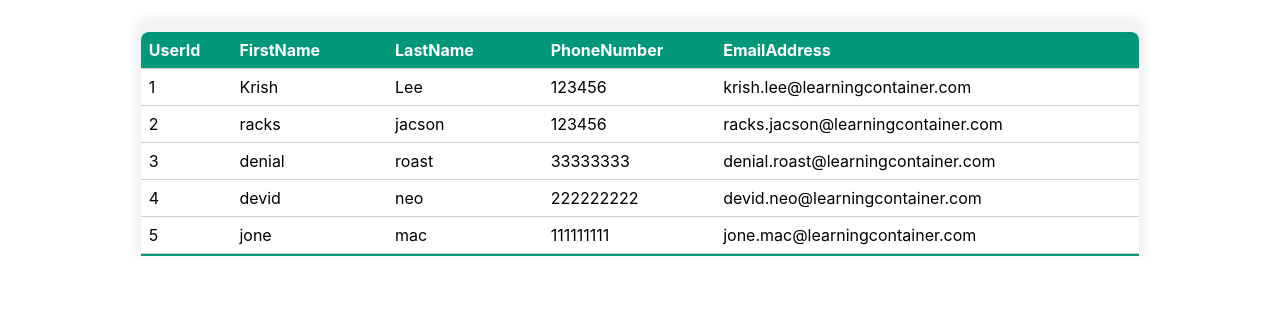
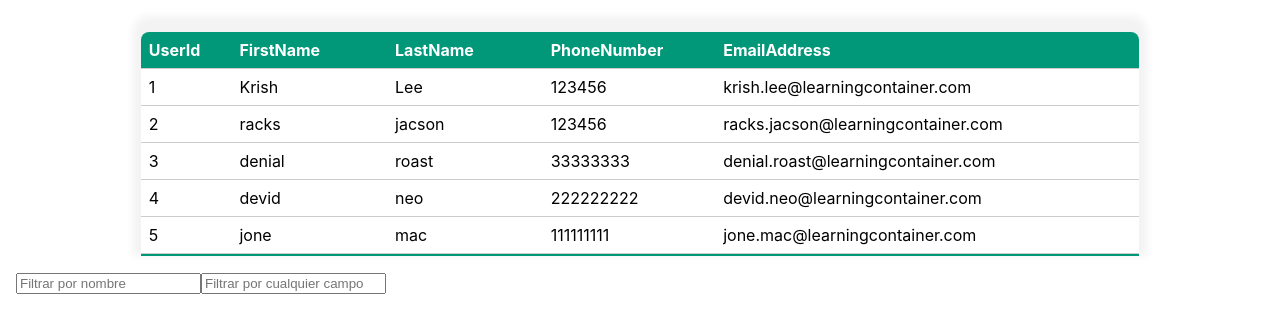
Before and after one commit to jde-gr/json_to_table_test, a React (Create React App) app: page / in a window 1280 px wide. Shown: the top 332 px of the page. Built offline with nearby package versions, Linux system fonts and the light colour scheme.

Commit message:
Step5-Including filters

```diff
--- a/src/components/UsersTable.js
+++ b/src/components/UsersTable.js
@@ -1,4 +1,4 @@
-import React from 'react';
+import React, { useState } from 'react';
 import styled from 'styled-components';
 import Table from './UI/Table';
 
@@ -61,10 +61,53 @@ const Styles = styled.div`
   }
 `;
 
+// const clickedUserData = data.map((user) => ({ ...user }));
+
 const UsersTable = () => {
+  const [filteredData, setFilteredData] = useState(data);
+  const clickHandler = (event, userId) => {};
+
+  const filterByNameHandler = (event) => {
+    setFilteredData(
+      data.filter((user) => {
+        return (
+          user.firstName.toLowerCase().includes(event.target.value) ||
+          user.lastName.toLowerCase().includes(event.target.value)
+        );
+      })
+    );
+  };
+
+  const filterHandler = (event) => {
+    setFilteredData(
+      data.filter((user) => {
+        const value = event.target.value;
+        return (
+          user.firstName.toLowerCase().includes(value) ||
+          user.lastName.toLowerCase().includes(value) ||
+          user.emailAddress.toLowerCase().includes(value) ||
+          user.userId.toString().includes(value) ||
+          user.phoneNumber.toString().includes(value)
+        );
+      })
+    );
+  };
+
   return (
     <Styles>
-      <Table columns={columns} data={data} />
+      <Table columns={columns} data={filteredData} />
+      <div>
+        <input
+          type='text'
+          placeholder='Filtrar por nombre'
+          onChange={filterByNameHandler}
+        />
+        <input
+          type='text'
+          placeholder='Filtrar por cualquier campo'
+          onChange={filterHandler}
+        />
+      </div>
     </Styles>
   );
 };
```
